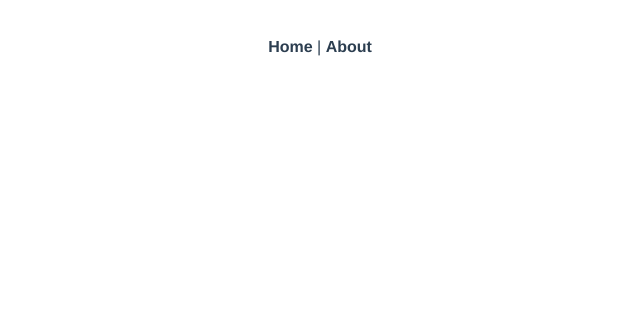
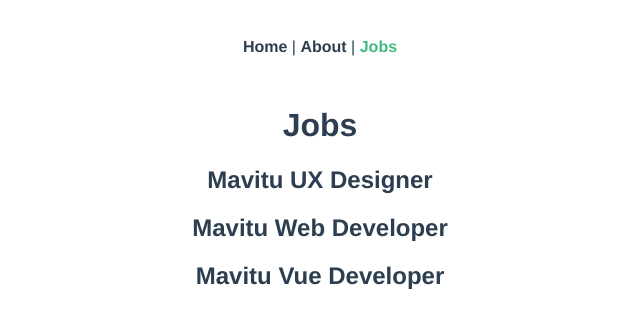
Before and after one commit to PeterOsoo/vue-ondiek-jobs-router, a Vue app: page /jobs in a window 1280 px wide. Before the commit this address had no page. Shown: the top 328 px of the page, without its empty margins (320-960 px from the left). Built offline with nearby package versions, Linux system fonts and the light colour scheme.

Commit message:
add jobs view

```diff
--- a/src/App.vue
+++ b/src/App.vue
@@ -1,7 +1,8 @@
 <template>
   <div id="nav">
     <router-link to="/">Home</router-link> |
-    <router-link :to="{ name: 'About' }">About</router-link>
+    <router-link :to="{ name: 'About' }">About</router-link> |
+    <router-link :to="{ name: 'Jobs' }">Jobs</router-link>
   </div>
   <router-view />
 </template>
--- a/src/router/index.js
+++ b/src/router/index.js
@@ -1,5 +1,6 @@
 import { createRouter, createWebHistory } from "vue-router"
 import Home from "../views/Home.vue"
+import Jobs from "../views/jobs/Jobs.vue"
 
 const routes = [
 	{
@@ -16,6 +17,11 @@
 		component: () =>
 			import(/* webpackChunkName: "about" */ "../views/About.vue"),
 	},
+	{
+		path: "/jobs",
+		name: "Jobs",
+		component: Jobs,
+	},
 ]
 
 // setup router instance
--- /dev/null
+++ b/src/views/jobs/Jobs.vue
@@ -0,0 +1,23 @@
+<template>
+  <h1>Jobs</h1>
+  <div v-for="job in jobs" :key="job.id">
+    <h2>{{ job.title }}</h2>
+  </div>
+</template>
+
+<script>
+export default {
+  data() {
+    return {
+      jobs: [
+        { title: "Mavitu UX Designer", id: 1, details: "lorem" },
+        { title: "Mavitu Web Developer", id: 2, details: "lorem" },
+        { title: "Mavitu Vue Developer", id: 3, details: "lorem" },
+      ],
+    };
+  },
+};
+</script>
+
+<style>
+</style>
```
